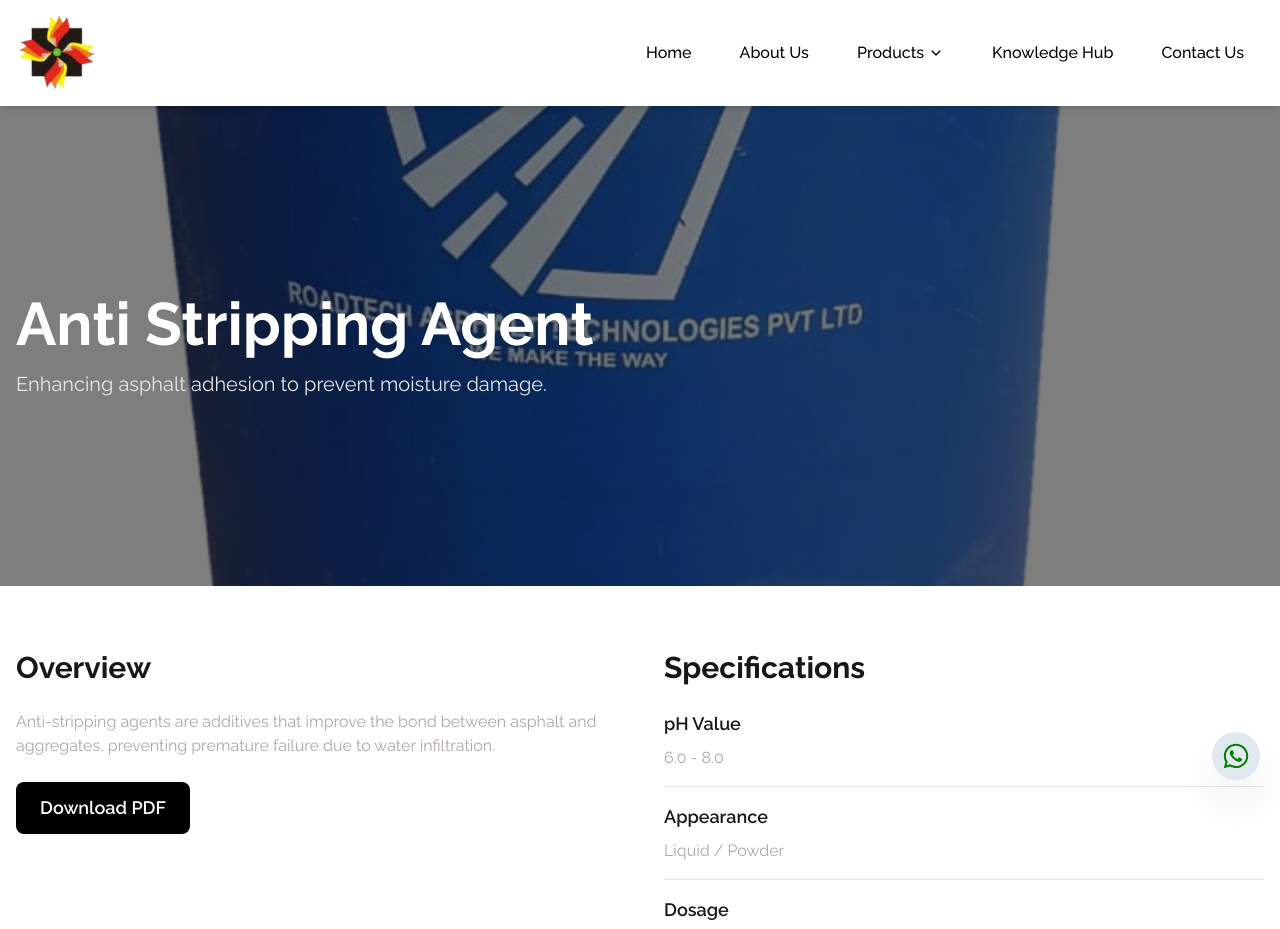
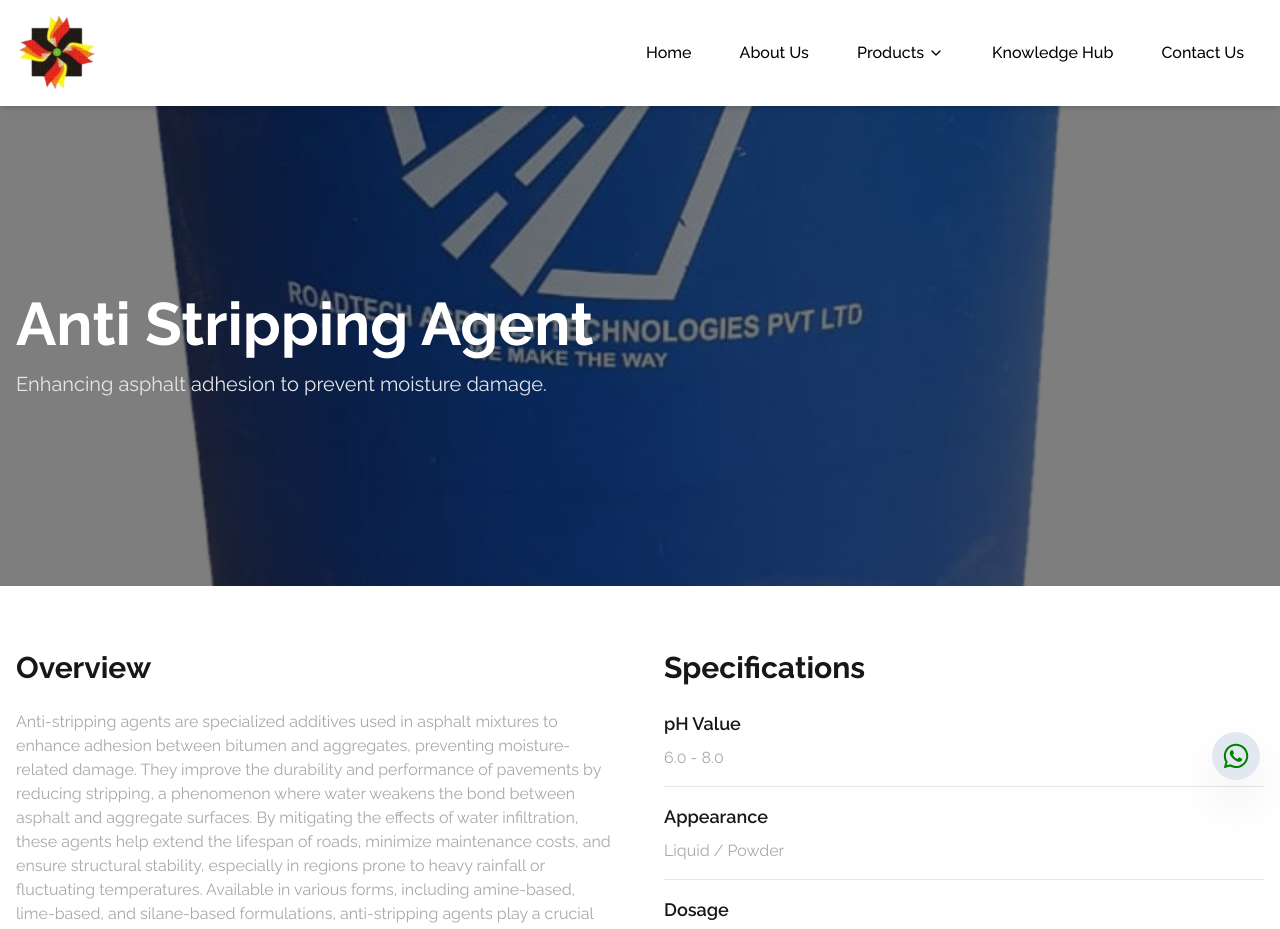
Before and after one commit to dharmil1953/shivmanda, a Next.js app: page /Products/anti-stripping-agent in a window 1280 px wide. Shown: the top 929 px of the page. Built offline with nearby package versions, Linux system fonts and the light colour scheme.

Commit message:
build fix

```diff
--- a/public/projects.json
+++ b/public/projects.json
@@ -68,7 +68,7 @@
     "bgImage": "/images/antrocel-2.jpg",
     "description": "High-Performance Glass Fibre for Concrete Reinforcement",
     "extraLine": "Advanced Glass Fibre for Stronger Concrete",
-    "logoImg": ["/images/antrocel-logo.jpg"],
+    "logoImg": [],
     "overview": "Antrocel-G is a specially engineered glass fibre reinforcement that significantly enhances the strength and flexibility of concrete structures. It effectively reduces shrinkage cracks, improves impact resistance, and ensures long-term performance, even in harsh environments. Designed for use in precast elements, repair applications, and industrial flooring, Antrocel-G provides excellent bonding characteristics, ensuring a uniform distribution of fibres within the concrete mix. It is a superior alternative to traditional steel reinforcements, reducing the risk of corrosion while enhancing durability.",
     "specifications": [
       { "title": "Product Type", "value": "Glass Fibre Reinforcement" },
@@ -205,7 +205,7 @@
       "Eco-friendly and sustainable",
       "Easy to mix and apply in asphalt production"
     ],
-    "pdfURL": "/pdfs/cellulose-fiber-pellets.pdf",
+    "pdfURL": "",
     "specifications": [
       { "title": "Fiber Content", "value": "≥ 85%" },
       { "title": "Moisture Content", "value": "< 5%" },
@@ -219,7 +219,7 @@
     "bgImage": "/images/anti-stripping-agent.png",
     "logoImg": [],
     "description": "Enhancing asphalt adhesion to prevent moisture damage.",
-    "overview": "Anti-stripping agents are additives that improve the bond between asphalt and aggregates, preventing premature failure due to water infiltration.",
+    "overview": "Anti-stripping agents are specialized additives used in asphalt mixtures to enhance adhesion between bitumen and aggregates, preventing moisture-related damage. They improve the durability and performance of pavements by reducing stripping, a phenomenon where water weakens the bond between asphalt and aggregate surfaces. By mitigating the effects of water infiltration, these agents help extend the lifespan of roads, minimize maintenance costs, and ensure structural stability, especially in regions prone to heavy rainfall or fluctuating temperatures. Available in various forms, including amine-based, lime-based, and silane-based formulations, anti-stripping agents play a crucial role in maintaining pavement integrity and long-term performance.",
     "application": [
       "Used in hot mix asphalt to prevent stripping",
       "Applied in road construction for improved durability",
@@ -235,7 +235,7 @@
       "Enhances adhesion and reduces moisture susceptibility",
       "Compatible with various types of asphalt binders"
     ],
-    "pdfURL": "/pdfs/anti-stripping-agent.pdf",
+    "pdfURL": "",
     "specifications": [
       { "title": "pH Value", "value": "6.0 - 8.0" },
       { "title": "Appearance", "value": "Liquid / Powder" },
@@ -248,7 +248,7 @@
     "name": "Silica Fume",
     "bgImage": "/images/silica-fume.jpg",
     "description": "Enhancing concrete strength and durability with ultra-fine silica.",
-    "overview": "Silica fume is a highly reactive pozzolan that improves the mechanical and durability properties of concrete.",
+    "overview": "Silica fume is an ultrafine powder composed of spherical particles rich in silicon dioxide, produced as a byproduct of silicon and ferrosilicon alloy manufacturing. As a highly reactive pozzolan, it significantly enhances the strength, durability, and performance of concrete. When added to concrete mixtures, silica fume refines the microstructure, reducing permeability and increasing resistance to chemical attacks, sulfate exposure, and chloride penetration. It also improves the cohesion and workability of high-performance concrete, making it ideal for applications in bridges, marine structures, tunnels, and industrial floors where superior strength and durability are essential.",
     "application": [
       "Used in high-performance concrete for bridges and tunnels",
       "Enhances strength in precast concrete elements",
--- a/src/app/Blog/[slug]/page.tsx
+++ b/src/app/Blog/[slug]/page.tsx
@@ -8,7 +8,6 @@ import {
   Calendar,
   Clock,
   Share2,
-  BookmarkPlus,
   ChevronRight,
 } from "lucide-react";
 
--- a/src/app/Products/[slug]/page.tsx
+++ b/src/app/Products/[slug]/page.tsx
@@ -175,7 +175,10 @@ export default async function ProductDetail({ params }: ProductDetailProps) {
     <main className="min-h-screen bg-[var(--background)]">
       <section className="relative h-[60vh] w-full">
         <Image
-          src={project.bgImage || "https://images.unsplash.com/photo-1486406146926-c627a92ad1ab"}
+          src={
+            project.bgImage ||
+            "https://images.unsplash.com/photo-1486406146926-c627a92ad1ab"
+          }
           alt={project.name}
           fill
           className="object-cover"
@@ -197,10 +200,12 @@ export default async function ProductDetail({ params }: ProductDetailProps) {
         <div className="grid md:grid-cols-2 gap-12">
           {/* Overview Section */}
           <div>
-            <h2 className="text-3xl font-bold mb-6 text-[var(--foreground)]">Overview</h2>
+            <h2 className="text-3xl font-bold mb-6 text-[var(--foreground)]">
+              Overview
+            </h2>
             <p className="text-[var(--text-body)] mb-6">{project.overview}</p>
             {project.logoImg && project.logoImg.length > 0 && (
-        <div className="mt-4 flex flex-wrap gap-4">
+              <div className="my-6 flex flex-wrap gap-4">
                 {project.logoImg.map((logo, index) => (
                   <div key={index} className="w-[80px] h-[80px]">
                     <Image
@@ -228,11 +233,18 @@ export default async function ProductDetail({ params }: ProductDetailProps) {
 
           {/* Specifications Section */}
           <div>
-            <h2 className="text-3xl font-bold mb-6 text-[var(--foreground)]">Specifications</h2>
+            <h2 className="text-3xl font-bold mb-6 text-[var(--foreground)]">
+              Specifications
+            </h2>
             <div className="space-y-4">
               {project.specifications.map((spec, index) => (
-                <div key={index} className="border-b border-[var(--text-body)]/10 pb-4">
-                  <h3 className="text-lg font-semibold mb-2 text-[var(--foreground)]">{spec.title}</h3>
+                <div
+                  key={index}
+                  className="border-b border-[var(--text-body)]/10 pb-4"
+                >
+                  <h3 className="text-lg font-semibold mb-2 text-[var(--foreground)]">
+                    {spec.title}
+                  </h3>
                   <p className="text-[var(--text-body)]">{spec.value}</p>
                 </div>
               ))}
@@ -243,7 +255,9 @@ export default async function ProductDetail({ params }: ProductDetailProps) {
         {/* Application Section */}
         {project.application && (
           <div className="mt-12">
-            <h2 className="text-3xl font-bold mb-6 text-[var(--foreground)]">Application</h2>
+            <h2 className="text-3xl font-bold mb-6 text-[var(--foreground)]">
+              Application
+            </h2>
             <p className="text-[var(--text-body)]">{project.application}</p>
           </div>
         )}
@@ -251,7 +265,9 @@ export default async function ProductDetail({ params }: ProductDetailProps) {
         {/* Advantages Section */}
         {project.advantages && project.advantages.length > 0 && (
           <div className="mt-12">
-            <h2 className="text-3xl font-bold mb-6 text-[var(--foreground)]">Advantages</h2>
+            <h2 className="text-3xl font-bold mb-6 text-[var(--foreground)]">
+              Advantages
+            </h2>
             <ul className="list-disc list-inside text-[var(--text-body)] space-y-2">
               {project.advantages.map((advantage, index) => (
                 <li key={index}>{advantage}</li>
@@ -263,7 +279,9 @@ export default async function ProductDetail({ params }: ProductDetailProps) {
         {/* Key Features Section */}
         {project.keyFeatures && project.keyFeatures.length > 0 && (
           <div className="mt-12">
-            <h2 className="text-3xl font-bold mb-6 text-[var(--foreground)]">Key Features</h2>
+            <h2 className="text-3xl font-bold mb-6 text-[var(--foreground)]">
+              Key Features
+            </h2>
             <ul className="list-disc list-inside text-[var(--text-body)] space-y-2">
               {project.keyFeatures.map((feature, index) => (
                 <li key={index}>{feature}</li>
@@ -274,10 +292,15 @@ export default async function ProductDetail({ params }: ProductDetailProps) {
 
         {/* Gallery Section */}
         <div className="mt-16">
-          <h2 className="text-3xl font-bold mb-8 text-[var(--foreground)]">Gallery</h2>
+          <h2 className="text-3xl font-bold mb-8 text-[var(--foreground)]">
+            Gallery
+          </h2>
           <div className="grid md:grid-cols-3 gap-6">
             {project.images.map((img, index) => (
-              <div key={index} className="relative h-64 rounded-lg overflow-hidden">
+              <div
+                key={index}
+                className="relative h-64 rounded-lg overflow-hidden"
+              >
                 <Image
                   src={img}
                   alt={`Gallery image ${index + 1}`}
```
Also changed, not shown: src/app/Coating/page.tsx (+7 -7 lines). Lines whose indentation alone changed are shown as unchanged.
